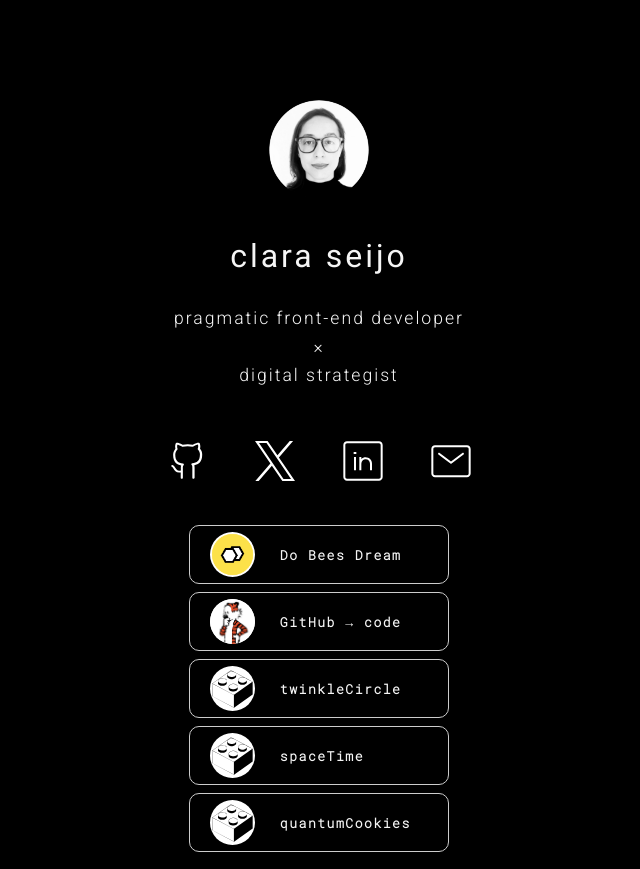
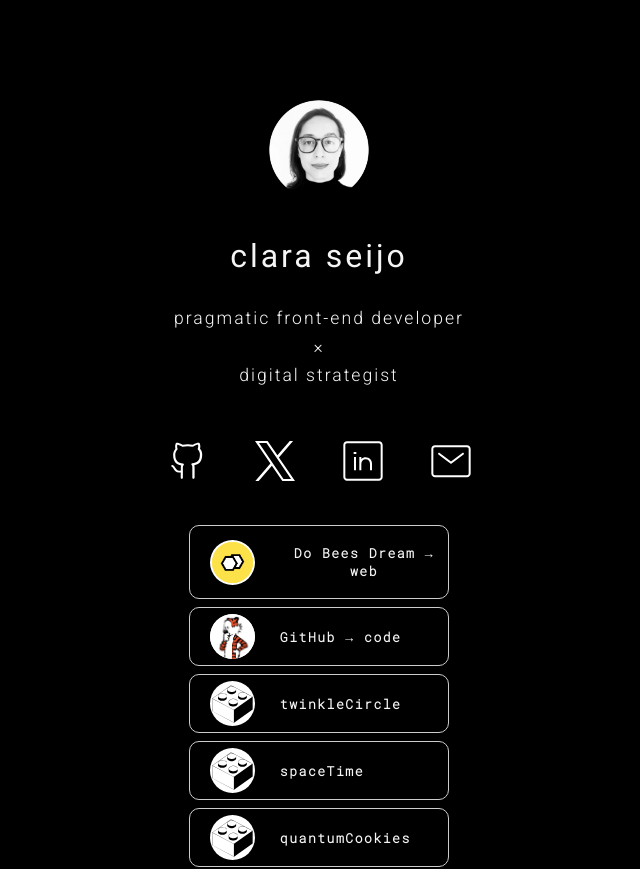
Before and after one commit to clasei/clara, a React (Create React App) app: page / in a window 1280 px wide. Shown: the top 869 px of the page, without its empty margins (321-961 px from the left). Built offline with nearby package versions, Linux system fonts and the light colour scheme.

Commit message:
dbd title changed

```diff
--- a/src/components/ProjectLinks/ProjectLinks.js
+++ b/src/components/ProjectLinks/ProjectLinks.js
@@ -8,7 +8,7 @@ import Hobbes from '../../assets/images/cla-sei-hobbes.png';
 
 const projects = [
     {
-        name: "Do Bees Dream",
+        name: "Do Bees Dream → web",
         link: "https://dobeesdream.com",
         image: dbdLogo
     },
```
